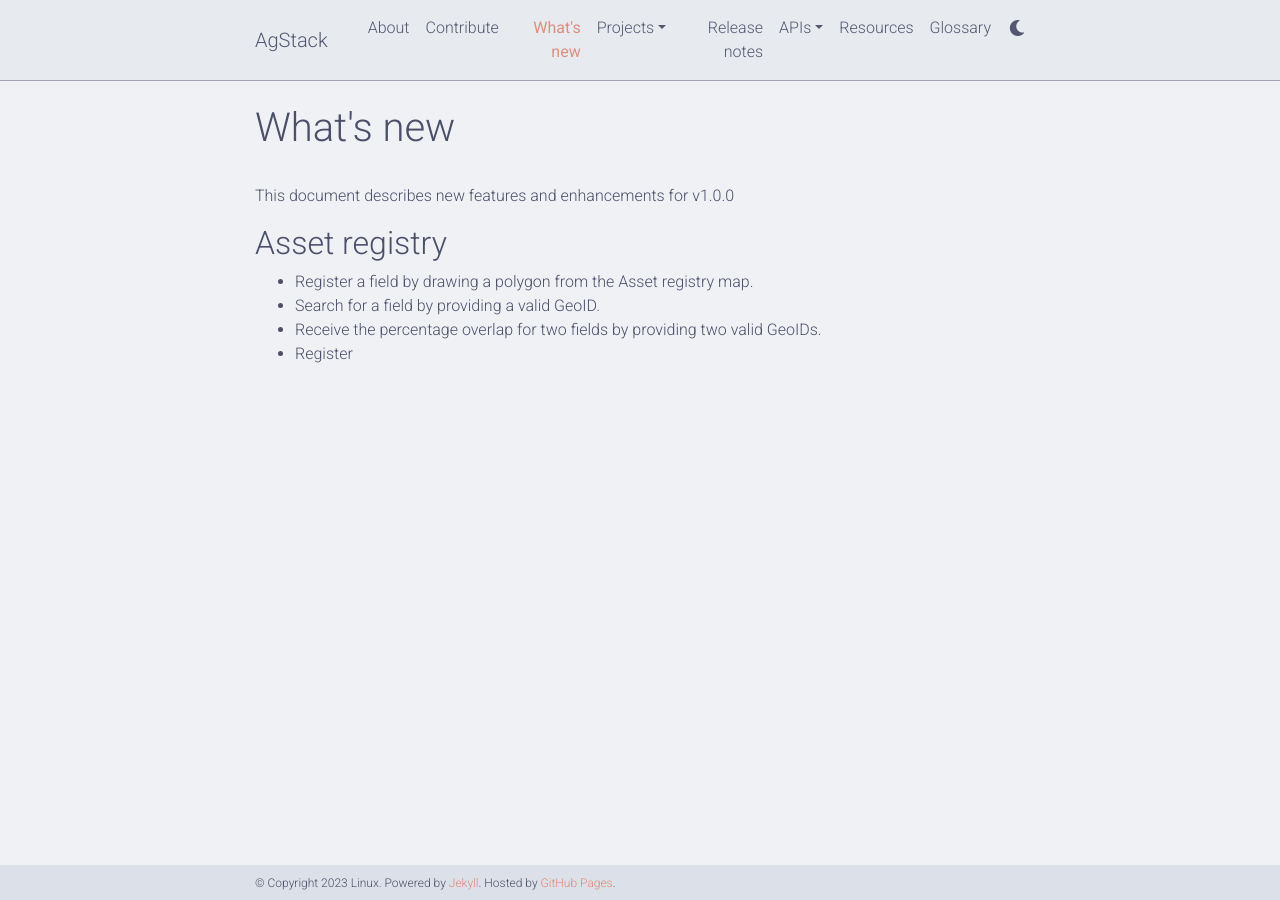
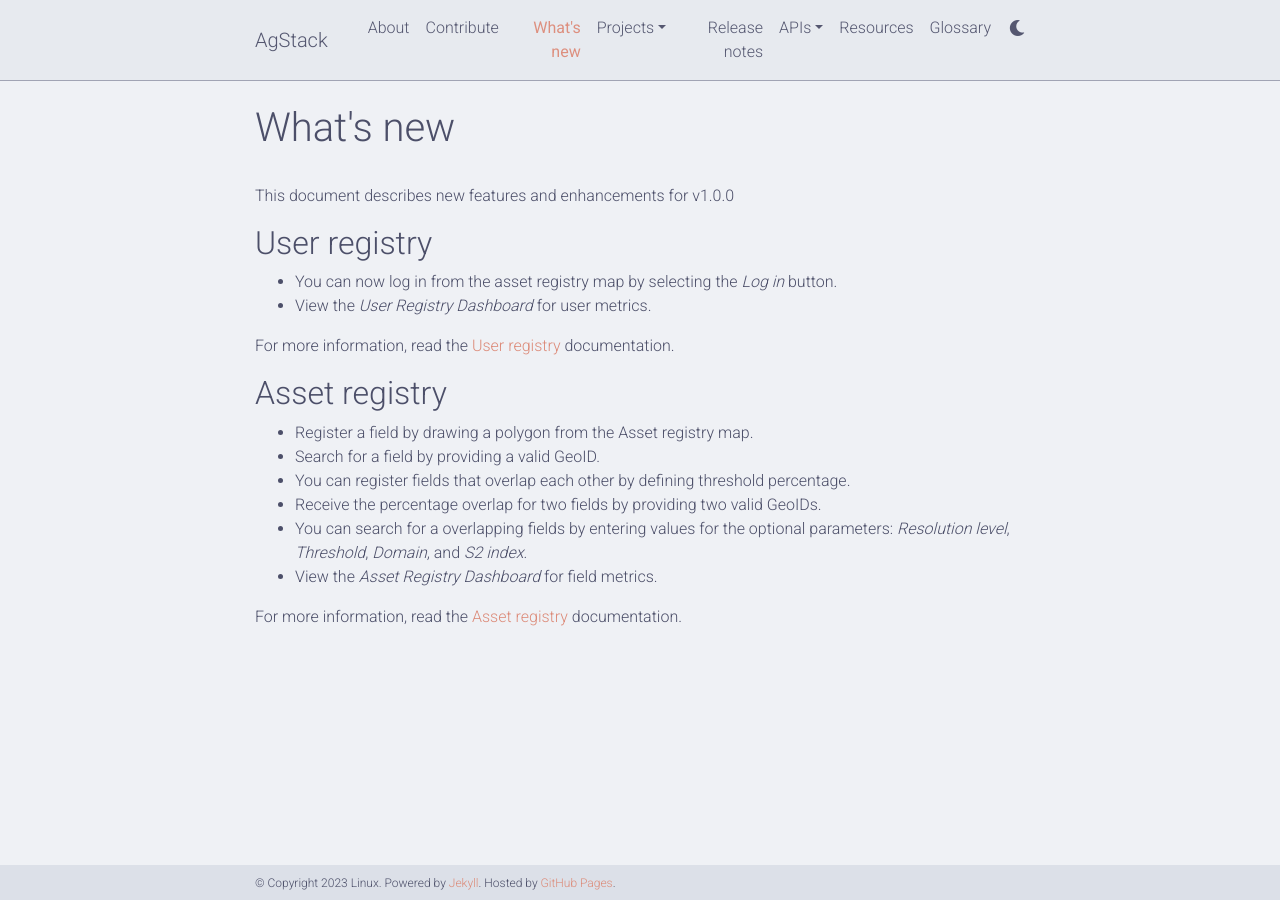
Before and after one commit to vmbrasseur/agstack-website, a Jekyll site: the page built from _pages/release_notes/whats_new.md, in a window 1280 px wide. Built offline with Jekyll 4.4.1, drawn with Linux system fonts in a browser that asks for light colours; comment, search, counter and statistics services are not loaded; a style sheet for code colours, icons or effects is not loaded.

Commit message:
Update whats_new.md
updating the sections

```diff
--- a/_pages/release_notes/whats_new.md
+++ b/_pages/release_notes/whats_new.md
@@ -8,9 +8,20 @@ nav: true
 
 This document describes new features and enhancements for v1.0.0
 
+## User registry
+
+* You can now log in from the asset registry map by selecting the _Log in_ button.
+* View the _User Registry Dashboard_ for user metrics.
+
+For more information, read the [User registry](../_pages/user_registry.md) documentation.
+
 ## Asset registry
 
 * Register a field by drawing a polygon from the Asset registry map.
 * Search for a field by providing a valid GeoID.
+* You can register fields that overlap each other by defining threshold percentage.
 * Receive the percentage overlap for two fields by providing two valid GeoIDs.
-* Register
+* You can search for a overlapping fields by entering values for the optional parameters: _Resolution level_, _Threshold_, _Domain_, and _S2 index_.
+* View the _Asset Registry Dashboard_ for field metrics.
+
+For more information, read the [Asset registry](../_pages/asset_registry.md) documentation.
```
